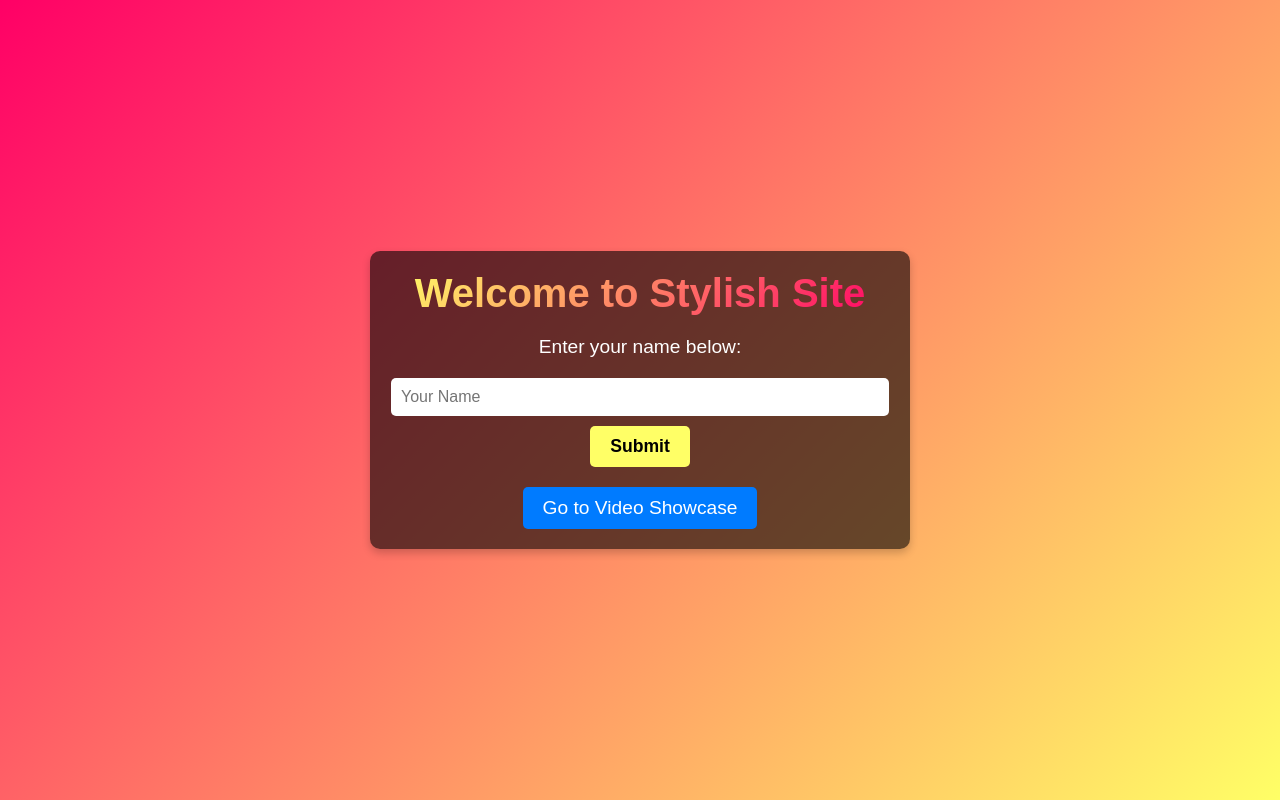
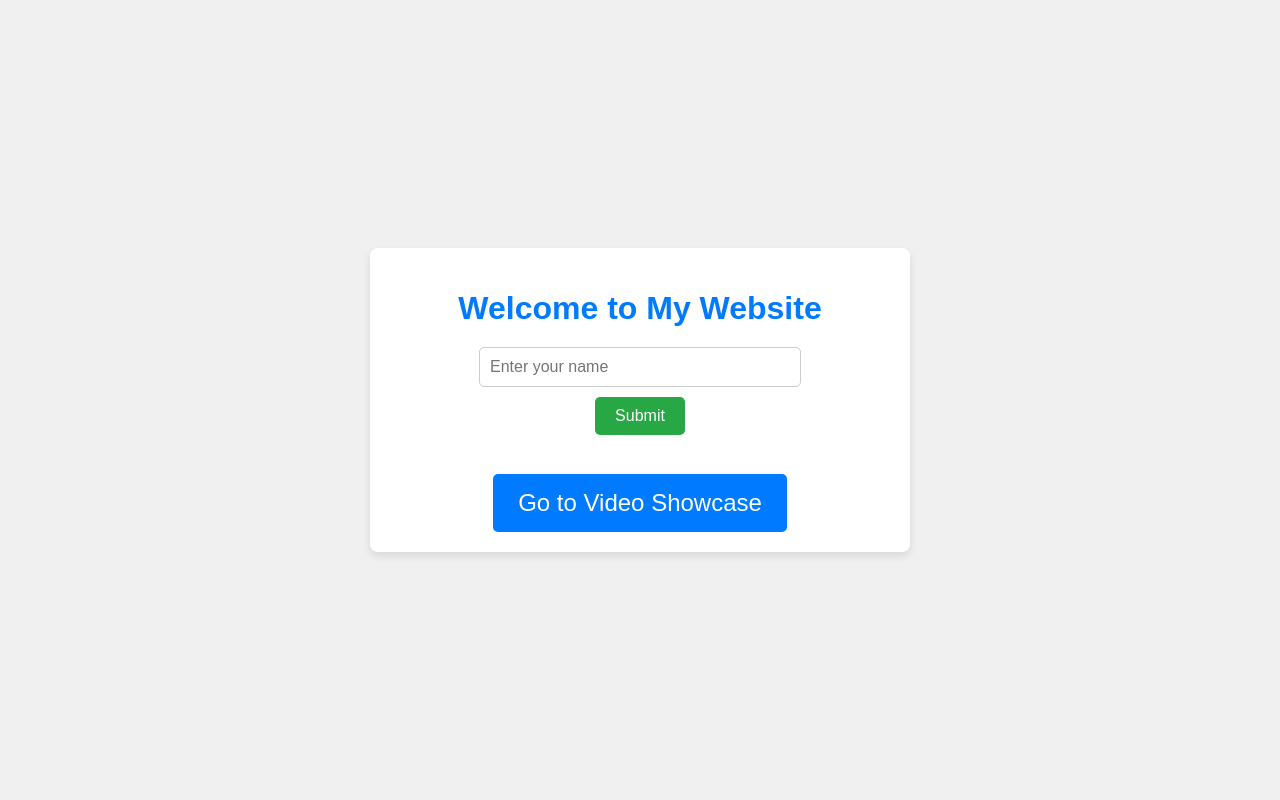
Before and after one commit to KalHal123/KalHal123.github.io, a plain HTML site: page index.html in a window 1280 px wide. Drawn offline with Linux system fonts and the light colour scheme.

Commit message:
Update index.html

```diff
--- a/index.html
+++ b/index.html
@@ -3,138 +3,112 @@
 <head>
     <meta charset="UTF-8">
     <meta name="viewport" content="width=device-width, initial-scale=1.0">
-    <title>Stylish Website</title>
+    <title>Main Page</title>
     <style>
         body {
             margin: 0;
-            font-family: 'Arial', sans-serif;
-            background: linear-gradient(135deg, #f06, #ff6);
-            color: #fff;
-            text-align: center;
-            padding: 0;
-            height: 100vh;
+            font-family: Arial, sans-serif;
+            background: #f0f0f0;
+            color: #333;
             display: flex;
             flex-direction: column;
+            align-items: center;
             justify-content: center;
-            align-items: center;
+            height: 100vh;
+            padding: 0;
         }
 
         .container {
-            background: rgba(0, 0, 0, 0.6);
-            border-radius: 10px;
+            text-align: center;
             padding: 20px;
+            background: #fff;
+            border-radius: 8px;
+            box-shadow: 0 4px 8px rgba(0, 0, 0, 0.1);
             max-width: 500px;
             width: 100%;
-            box-shadow: 0 4px 8px rgba(0, 0, 0, 0.2);
-            transition: all 0.3s ease;
-        }
-
-        .container:hover {
-            box-shadow: 0 8px 16px rgba(0, 0, 0, 0.3);
-            transform: translateY(-5px);
         }
 
         h1 {
-            margin: 0;
-            font-size: 2.5em;
-            background: linear-gradient(135deg, #ff6, #f06);
-            -webkit-background-clip: text;
-            -webkit-text-fill-color: transparent;
-        }
-
-        p {
-            font-size: 1.2em;
-        }
-
-        form {
-            margin-top: 20px;
-        }
-
-        input[type="text"] {
-            border: none;
-            padding: 10px;
-            border-radius: 5px;
-            width: calc(100% - 22px);
-            font-size: 1em;
-            margin-bottom: 10px;
-            outline: none;
-            transition: all 0.3s ease;
-        }
-
-        input[type="text"]:focus {
-            box-shadow: 0 0 8px rgba(0, 0, 0, 0.3);
-            border: 1px solid #fff;
-        }
-
-        input[type="submit"] {
-            border: none;
-            padding: 10px 20px;
-            border-radius: 5px;
-            background: #ff6;
-            color: #000; /* Black font color for better readability */
-            font-size: 1.1em;
-            cursor: pointer;
-            transition: all 0.3s ease;
-            font-weight: bold;
-        }
-
-        input[type="submit"]:hover {
-            background: #f06; /* Lighter background color on hover */
-            color: #fff; /* White font color on hover */
-            box-shadow: 0 4px 8px rgba(0, 0, 0, 0.3);
-        }
-
-        #displayName {
+            margin-bottom: 20px;
             font-size: 2em;
-            color: #ff6;
-            margin-top: 20px;
-            display: none;
+            color: #007bff;
         }
 
         .link-button {
-            margin-top: 20px;
-            padding: 10px 20px;
+            padding: 15px 25px;
             border: none;
             border-radius: 5px;
             background: #007bff;
             color: #fff;
-            font-size: 1.2em;
+            font-size: 1.5em;
             cursor: pointer;
             text-decoration: none;
+            transition: all 0.3s ease;
             display: inline-block;
-            transition: all 0.3s ease;
         }
 
         .link-button:hover {
             background: #0056b3;
-            text-decoration: none;
+        }
+
+        .input-container {
+            margin-top: 20px;
+            display: flex;
+            flex-direction: column;
+            align-items: center;
+        }
+
+        input[type="text"] {
+            padding: 10px;
+            border: 1px solid #ccc;
+            border-radius: 5px;
+            font-size: 1em;
+            width: 100%;
+            max-width: 300px;
+        }
+
+        input[type="submit"] {
+            padding: 10px 20px;
+            border: none;
+            border-radius: 5px;
+            background: #28a745;
+            color: #fff;
+            font-size: 1em;
+            cursor: pointer;
+            margin-top: 10px;
+            transition: all 0.3s ease;
+        }
+
+        input[type="submit"]:hover {
+            background: #218838;
         }
     </style>
 </head>
 <body>
     <div class="container">
-        <h1>Welcome to Stylish Site</h1>
-        <p>Enter your name below:</p>
-        <form onsubmit="handleSubmit(event)">
-            <input type="text" id="name" name="name" placeholder="Your Name" required />
-            <input type="submit" value="Submit" />
-        </form>
-        <p id="displayName"></p>
-        <!-- Button to link to the second page -->
+        <h1>Welcome to My Website</h1>
+        <div class="input-container">
+            <form id="nameForm">
+                <input type="text" id="nameInput" placeholder="Enter your name" required>
+                <input type="submit" value="Submit">
+            </form>
+            <p id="greetingMessage" style="margin-top: 20px; font-size: 1.2em;"></p>
+        </div>
         <a href="index2.html" class="link-button">Go to Video Showcase</a>
     </div>
 
     <script>
-        function handleSubmit(event) {
-            event.preventDefault(); // Prevent default form submission
-            const name = document.getElementById('name').value;
-            const displayElement = document.getElementById('displayName');
-            displayElement.textContent = name;
-            displayElement.style.display = 'block'; // Show the element
+        document.getElementById('nameForm').addEventListener('submit', function(event) {
+            event.preventDefault();
+            const name = document.getElementById('nameInput').value;
+            const message = `Hello, ${name}! Welcome to the website.`;
+            const greetingMessage = document.getElementById('greetingMessage');
+            greetingMessage.textContent = message;
+
             setTimeout(() => {
-                displayElement.style.display = 'none'; // Hide the element after 3 seconds
-            }, 3000); // 3000 milliseconds = 3 seconds
-        }
+                greetingMessage.textContent = '';
+            }, 3000); // Clear message after 3 seconds
+        });
     </script>
 </body>
 </html>
```
